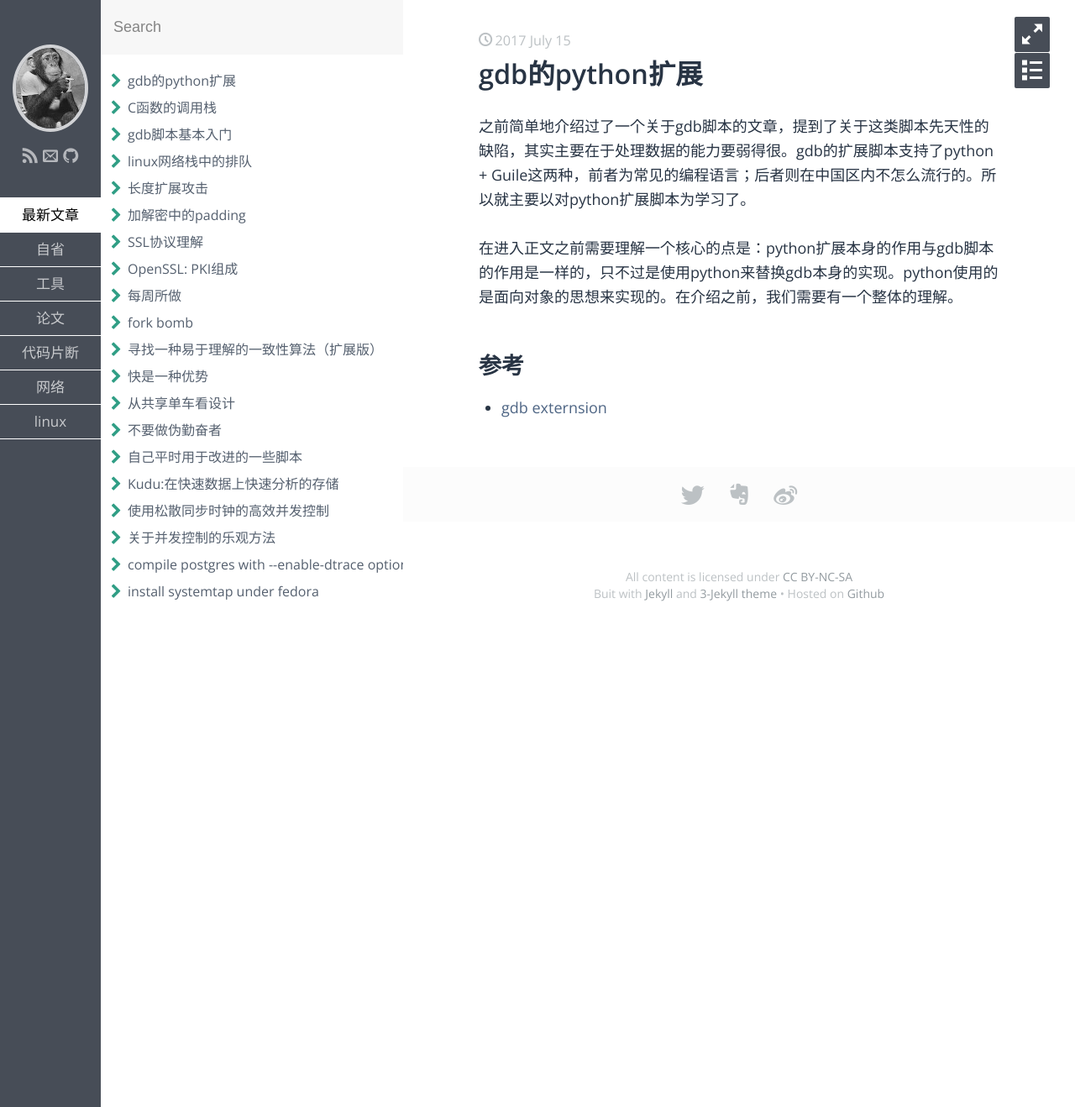
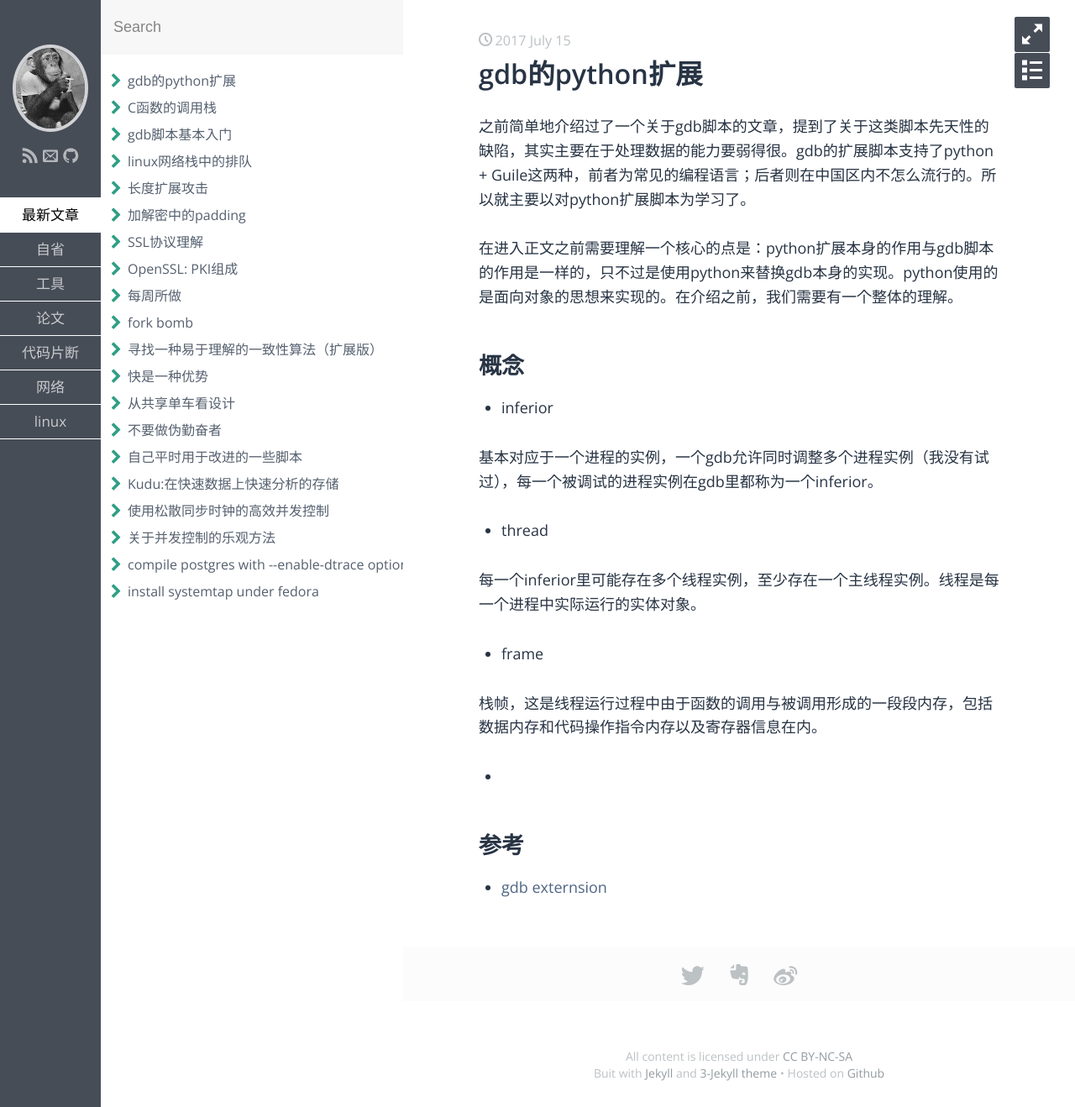
Before and after one commit to feelkill/feelkill.github.io, a Jekyll site: the page built from _posts/tools/2017-07-15-gdb-python-scripts.md, in a window 1280 px wide. Shown: the whole page at 84% size. Built offline with Jekyll 4.4.1, drawn with Linux system fonts in a browser that asks for light colours; some web fonts are replaced.

```diff
--- a/_posts/tools/2017-07-15-gdb-python-scripts.md
+++ b/_posts/tools/2017-07-15-gdb-python-scripts.md
@@ -10,7 +10,21 @@ keywords: linux, gdb, python, extension
 
 在进入正文之前需要理解一个核心的点是：python扩展本身的作用与gdb脚本的作用是一样的，只不过是使用python来替换gdb本身的实现。python使用的是面向对象的思想来实现的。在介绍之前，我们需要有一个整体的理解。
 
+## 概念
 
+* inferior
+
+基本对应于一个进程的实例，一个gdb允许同时调整多个进程实例（我没有试过），每一个被调试的进程实例在gdb里都称为一个inferior。
+
+* thread
+
+每一个inferior里可能存在多个线程实例，至少存在一个主线程实例。线程是每一个进程中实际运行的实体对象。
+
+* frame
+
+栈帧，这是线程运行过程中由于函数的调用与被调用形成的一段段内存，包括数据内存和代码操作指令内存以及寄存器信息在内。
+
+*
 
 ## 参考
 
```
Also changed, not shown: _posts/self_think/2017-06-10-main-things-each-week.md (+1 -0 lines).
